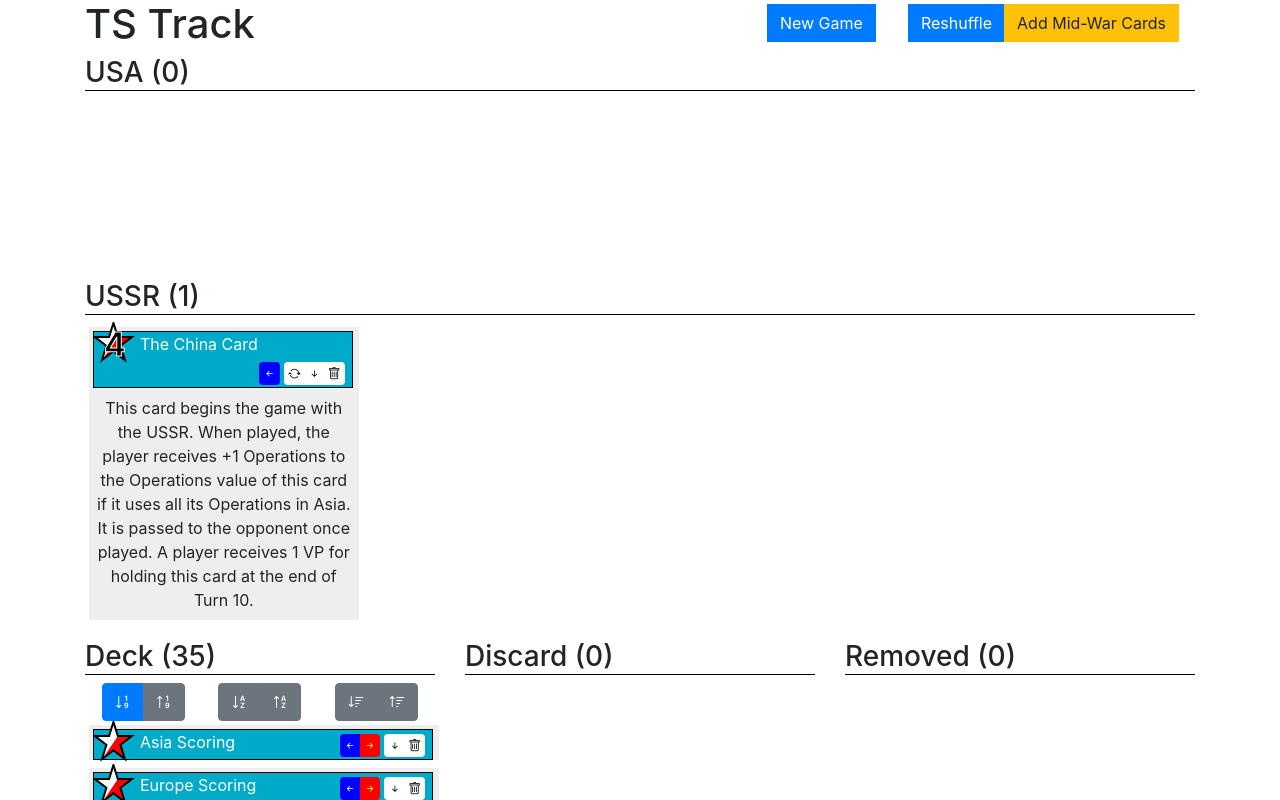
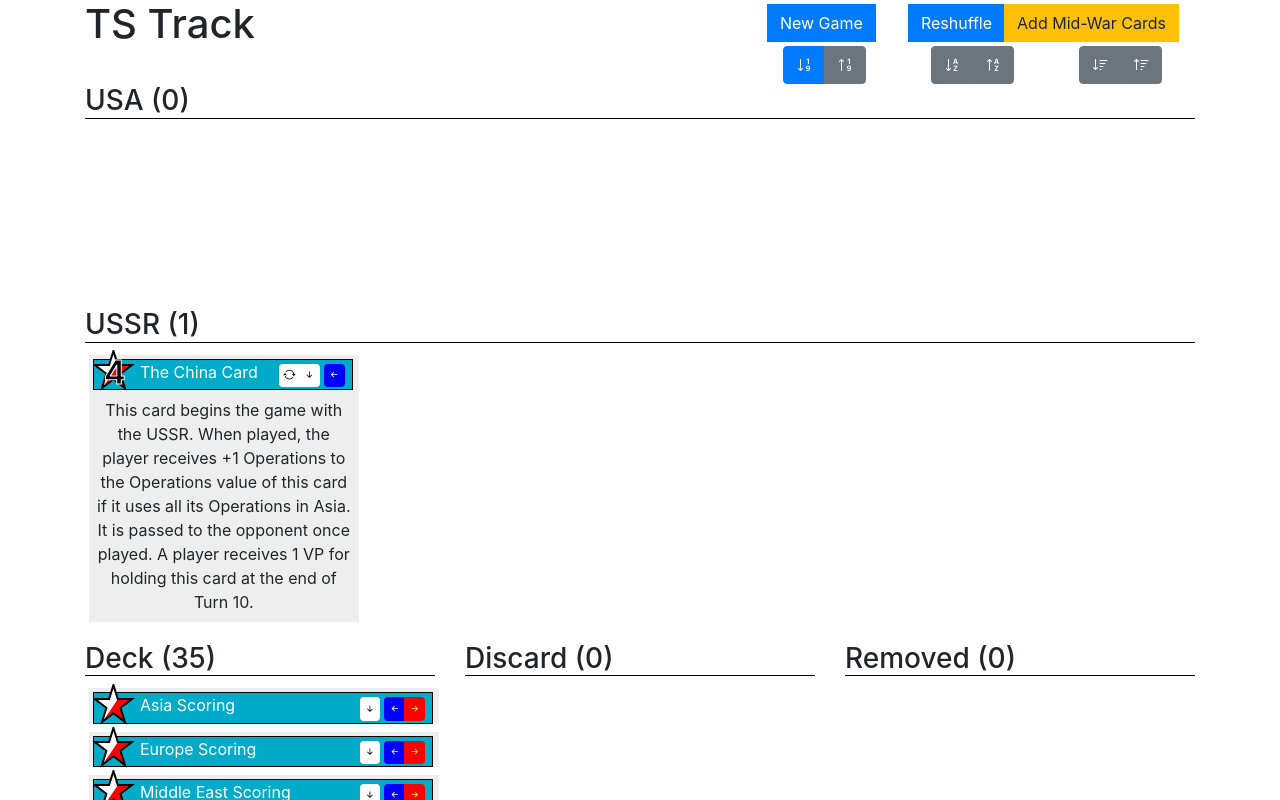
Before and after one commit to kingcoyote/twilight, a Vue app: page / in a window 1280 px wide. Shown: the top 800 px of the page. Built offline with nearby package versions, Linux system fonts and the light colour scheme.

Commit message:
Making sort apply to discard/removed as well as deck. Changin alpha sort to ignore quotes and the word 'the'. Removing trash icon for cards that can't be removed.

```diff
--- a/src/App.vue
+++ b/src/App.vue
@@ -14,6 +14,20 @@
             <b-button squared v-if="phase === 'early'" variant="warning" @click="addMidWar">Add Mid-War Cards</b-button>
             <b-button squared v-if="phase === 'mid'" variant="warning" @click="addLateWar">Add Late-War Cards</b-button>
           </b-button-group>
+          <b-button-toolbar>
+            <b-button-group class="mx-auto">
+              <b-button :variant="isSort('number', 'asc') ? 'primary' : 'secondary'" @click="setSort('number', 'asc')"><i class="bi-sort-numeric-down"></i></b-button>
+              <b-button :variant="isSort('number', 'desc') ? 'primary' : 'secondary'" @click="setSort('number', 'desc')"><i class="bi-sort-numeric-up"></i></b-button>
+            </b-button-group>
+            <b-button-group class="mx-auto">
+              <b-button :variant="isSort('alpha', 'asc') ? 'primary' : 'secondary'" @click="setSort('alpha', 'asc')"><i class="bi-sort-alpha-down"></i></b-button>
+              <b-button :variant="isSort('alpha', 'desc') ? 'primary' : 'secondary'" @click="setSort('alpha', 'desc')"><i class="bi-sort-alpha-up"></i></b-button>
+            </b-button-group>
+            <b-button-group class="mx-auto">
+              <b-button :variant="isSort('ops', 'asc') ? 'primary' : 'secondary'" @click="setSort('ops', 'asc')"><i class="bi-sort-down"></i></b-button>
+              <b-button :variant="isSort('ops', 'desc') ? 'primary' : 'secondary'" @click="setSort('ops', 'desc')"><i class="bi-sort-up"></i></b-button>
+            </b-button-group>
+          </b-button-toolbar>
         </div>
       </b-col>
     </b-row>
@@ -32,20 +46,6 @@
     <b-row id="stacks" class="mb-3">
       <b-col id="deck" class="ts-stack col-12 col-md-6 col-lg-4">
         <h3>Deck ({{ deckCards.length }})</h3>
-        <b-button-toolbar>
-          <b-button-group class="mx-auto">
-            <b-button :variant="isSort('number', 'asc') ? 'primary' : 'secondary'" @click="setSort('number', 'asc')"><i class="bi-sort-numeric-down"></i></b-button>
-            <b-button :variant="isSort('number', 'desc') ? 'primary' : 'secondary'" @click="setSort('number', 'desc')"><i class="bi-sort-numeric-up"></i></b-button>
-          </b-button-group>
-          <b-button-group class="mx-auto">
-            <b-button :variant="isSort('alpha', 'asc') ? 'primary' : 'secondary'" @click="setSort('alpha', 'asc')"><i class="bi-sort-alpha-down"></i></b-button>
-            <b-button :variant="isSort('alpha', 'desc') ? 'primary' : 'secondary'" @click="setSort('alpha', 'desc')"><i class="bi-sort-alpha-up"></i></b-button>
-          </b-button-group>
-          <b-button-group class="mx-auto">
-            <b-button :variant="isSort('ops', 'asc') ? 'primary' : 'secondary'" @click="setSort('ops', 'asc')"><i class="bi-sort-down"></i></b-button>
-            <b-button :variant="isSort('ops', 'desc') ? 'primary' : 'secondary'" @click="setSort('ops', 'desc')"><i class="bi-sort-up"></i></b-button>
-          </b-button-group>
-        </b-button-toolbar>
         <TSCard v-for='card in deckCards' :key=card.number :card=card display="min"/>
       </b-col>
       <b-col id="discard" class="ts-stack col-12 col-md-6 col-lg-4">
@@ -65,6 +65,27 @@ import TSCardHand from './components/TSCardHand.vue'
 import TSCard from './components/TSCard.vue'
 import { mapMutations, mapGetters } from 'vuex'
 
+function sortCards(cards, sort, order) {
+  const filterName = function(name) {
+    return name.toLowerCase().replace("the", "").replace("“", "").replace("”", "").trim();
+  }
+
+  cards.sort((a, b) => {
+    if (sort === "number") {
+      return a.number - b.number;
+    } else if (sort === "alpha") {
+      return filterName(a.name).localeCompare(filterName(b.name));
+    } else if (sort === "ops") {
+      return b.ops - a.ops;
+    }
+  })
+
+  if (order === "desc") {
+    cards.reverse();
+  }
+
+  return cards;
+}
 
 export default {
   name: 'Twilight',
@@ -120,29 +141,13 @@ export default {
       return this.$store.getters.cardsInLocation("ussr");
     },
     deckCards: function() {
-      let cards = this.$store.getters.cardsInLocation("deck");
-
-      cards.sort((a, b) => {
-        if (this.sort === "number") {
-          return a.number - b.number;
-        } else if (this.sort === "alpha") {
-          return a.name.localeCompare(b.name);
-        } else if (this.sort === "ops") {
-          return b.ops - a.ops;
-        }
-      })
-
-      if (this.order === "desc") {
-        cards.reverse();
-      }
-
-      return cards;
+      return sortCards(this.$store.getters.cardsInLocation("deck"), this.sort, this.order);
     },
     discardCards: function() {
-      return this.$store.getters.cardsInLocation("discard");
+      return sortCards(this.$store.getters.cardsInLocation("discard"), this.sort, this.order);
     },
     removedCards: function() {
-      return this.$store.getters.cardsInLocation("removed");
+      return sortCards(this.$store.getters.cardsInLocation("removed"), this.sort, this.order);
     },
     savedGames: function() {
       return JSON.parse(localStorage.getItem('savedGames')) || [];
--- a/src/components/TSCard.vue
+++ b/src/components/TSCard.vue
@@ -19,13 +19,13 @@
         <span>{{ card.name }}<span class="remove" v-if="card.flags && card.flags.includes('remove')">*</span></span>
         <b-button-toolbar class="card-opts toolbar float-right d-none d-lg-block">
           <b-button-group>
+            <b-button v-if="card.location !== 'deck'" @click="moveCard({card, destination:'deck'})" class="to-deck" variant="success"><i class="bi-arrow-repeat to-deck"></i></b-button>
+            <b-button v-if="card.location !== 'discard'" @click="moveCard({card, destination:'discard'})" class="to-discard"><i class="bi-arrow-down-short to-discard"></i></b-button>
+            <b-button v-if="card.flags && card.flags.includes('remove') && card.location !== 'removed'" @click="moveCard({card, destination:'removed'})" class="to-removed"><i class="bi-trash to-removed"></i></b-button>
+          </b-button-group>
+          <b-button-group>
             <b-button v-if="card.location !== 'usa'" @click="moveCard({card, destination:'usa'})" class="to-usa"><i class="bi-arrow-left-short"></i></b-button>
             <b-button v-if="card.location !== 'ussr'" @click="moveCard({card, destination:'ussr'})" class="to-ussr"><i class="bi-arrow-right-short"></i></b-button>
-          </b-button-group>
-          <b-button-group>
-            <b-button v-if="card.location !== 'deck'" @click="moveCard({card, destination:'deck'})" class="to-deck" variant="success"><i class="bi-arrow-repeat to-deck"></i></b-button>
-            <b-button v-if="card.location !== 'discard'" @click="moveCard({card, destination:'discard'})" class="to-discard"><i class="bi-arrow-down-short to-discard"></i></b-button>
-            <b-button v-if="card.location !== 'removed'" @click="moveCard({card, destination:'removed'})" class="to-removed"><i class="bi-trash to-removed"></i></b-button>
           </b-button-group>
         </b-button-toolbar>
         <b-dropdown right size="sm" class="card-opts dropdown float-right d-block d-lg-none">
@@ -35,7 +35,7 @@
           <b-dropdown-item @click="moveCard({card, destination:'deck'})"><i class="bi-arrow-repeat to-deck"></i> Deck</b-dropdown-item>
           <b-dropdown-divider />
           <b-dropdown-item @click="moveCard({card, destination:'discard'})"><i class="bi-arrow-down-short to-discard"></i> Discard</b-dropdown-item>
-          <b-dropdown-item @click="moveCard({card, destination:'removed'})"><i class="bi-trash to-removed"></i> Remove</b-dropdown-item>
+          <b-dropdown-item v-if="card.flags && card.flags.includes('remove')" @click="moveCard({card, destination:'removed'})"><i class="bi-trash to-removed"></i> Remove</b-dropdown-item>
         </b-dropdown>
       </div>
       <div v-if="myDisplay === 'full'">
```
